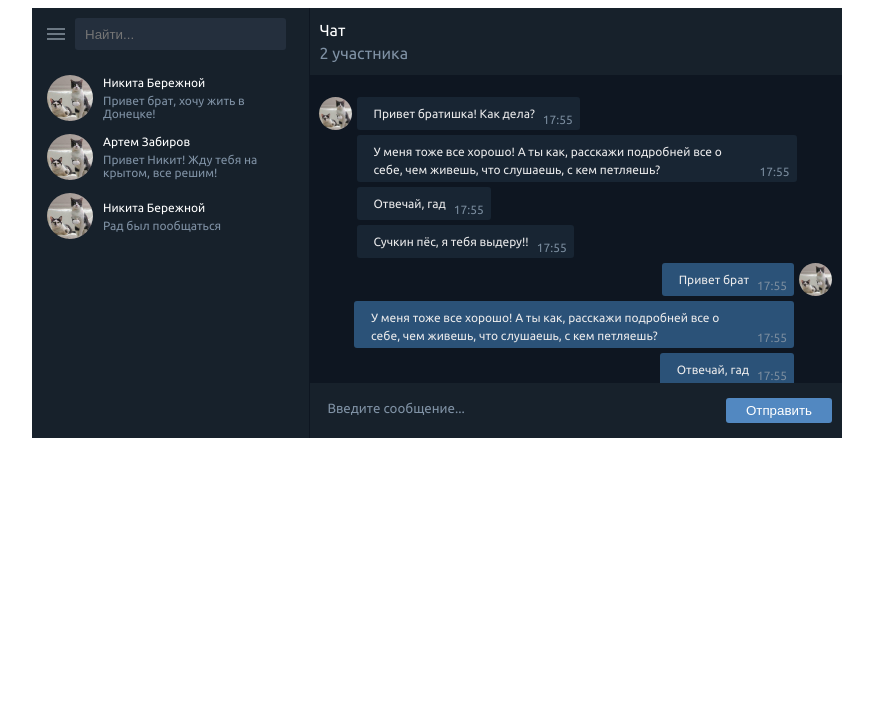
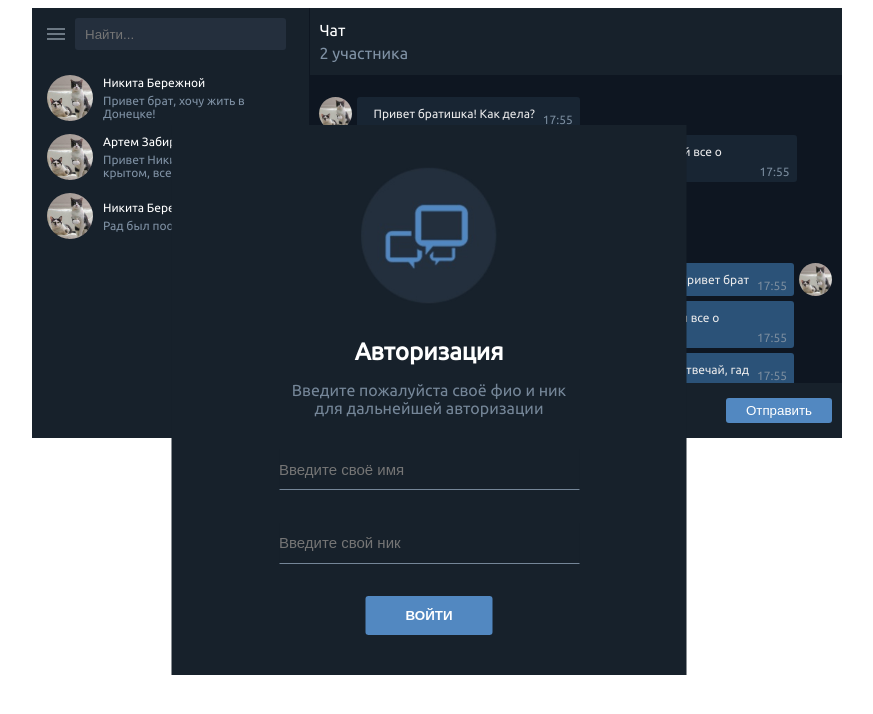
Before and after one commit to artmrsvch/chat, a plain HTML site: page index.html in a window 1280 px wide. Shown: the whole page, without its empty margins (211-1084 px from the left). Drawn offline with Linux system fonts and the light colour scheme.

Commit message:
added autorization modal

```diff
--- a/index.html
+++ b/index.html
@@ -94,5 +94,15 @@
             </form>
         </div>
     </div>
+    <div class="autorization">
+        <a href="" class="autorization__button"></a>
+        <div class="autorization__headline">
+            <span class="autorization__title">Авторизация</span>
+            <span class="autorization__descript">Введите пожалуйста своё фио и ник для дальнейшей авторизации</span>
+        </div>
+        <input type="text" class="input-name" placeholder="Введите своё имя">
+        <input type="text" class="input-nick" placeholder="Введите свой ник">
+        <button type="button" class="autorization__submit-button">войти</button>
+    </div>
 </body>
 </html>
--- a/style.css
+++ b/style.css
@@ -309,3 +309,77 @@ ul {
     margin-right: 0;
     margin-left: 5px;
 }
+
+                /* AUTORIZATION MODAL */
+
+.autorization {
+    box-sizing: border-box;
+    position: fixed;
+    top: 50%;
+    left: 50%;
+    transform: translate(-50%, -50%);
+    width: 515px;
+    height: 550px;
+    background-color: #17212b;
+    display: flex;
+    flex-direction: column;
+    align-items: center;
+    justify-content: space-between;
+    padding: 40px 10px;
+}
+.autorization__button {
+    width: 140px;
+    height: 140px;
+    border-radius: 50%;
+    background: url(./Screenshot.png) center center / cover no-repeat;
+}
+.autorization__headline {
+    display: flex;
+    display: flex;
+    flex-direction: column;
+    align-items: center;
+    justify-content: center;
+    text-align: center;
+}
+.autorization__title {
+    color: #fff;
+    font-size: 24px;
+    font-weight: bold;
+    margin-bottom: 15px;
+}
+.autorization__descript {
+    width: 300px;
+    color: #758698;
+}
+.input-name {
+    width: 300px;
+    height: 40px;
+    background-color: #17212b;
+    border-bottom: 1px #758698 solid;
+    color: #fff;
+    font-size: 15px;
+    font-weight: 500;
+}
+.input-name:focus {
+    border-bottom: 1px #5288c1 solid;
+}
+.input-nick {
+    width: 300px;
+    height: 40px;
+    background-color: #17212b;
+    border-bottom: 1px #758698 solid;
+    color: #fff;
+    font-size: 15px;
+    font-weight: 500;
+}
+.input-nick:focus {
+    border-bottom: 1px #5288c1 solid;
+}
+.autorization__submit-button {
+    padding: 12px 40px;
+    background-color: #5288c1;
+    border-radius: 3px;
+    color: #fff;
+    text-transform: uppercase;
+    font-weight: bold;
+}
```
Also changed, not shown: Screenshot.png (added).
